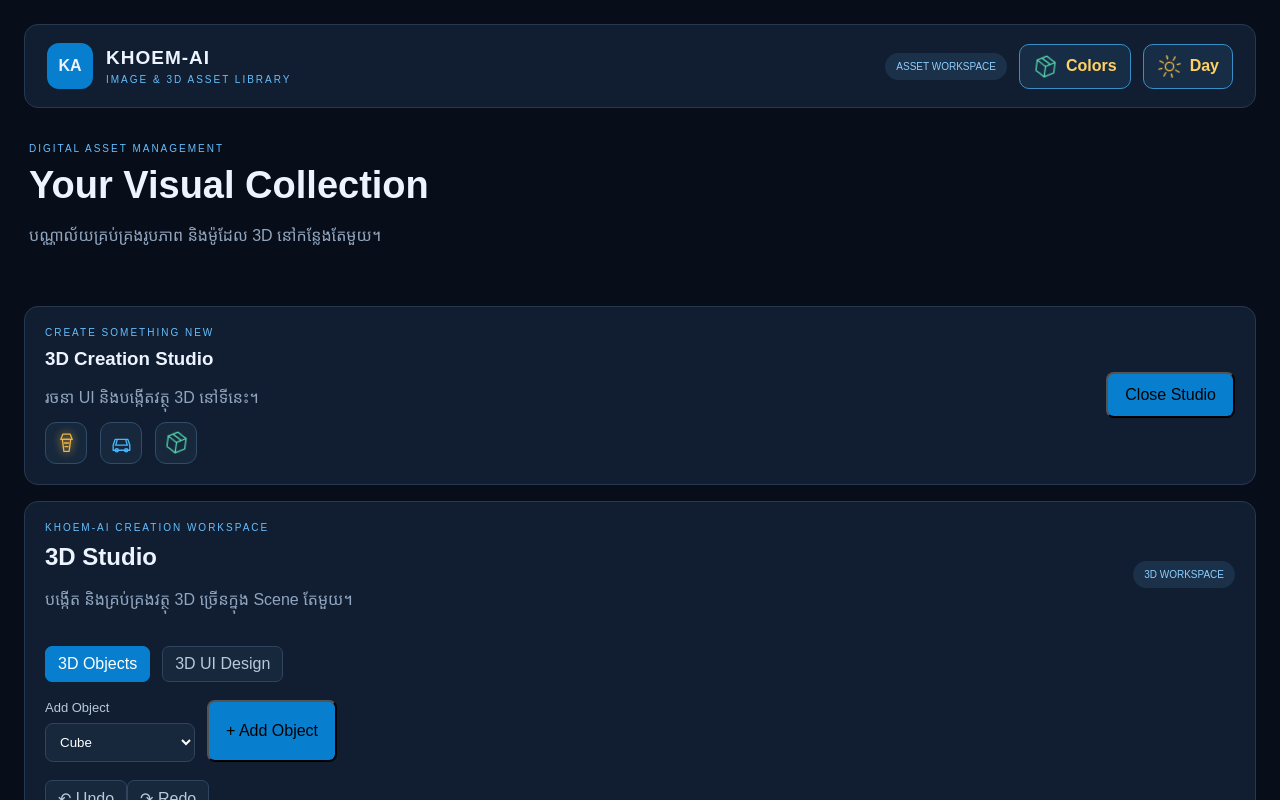
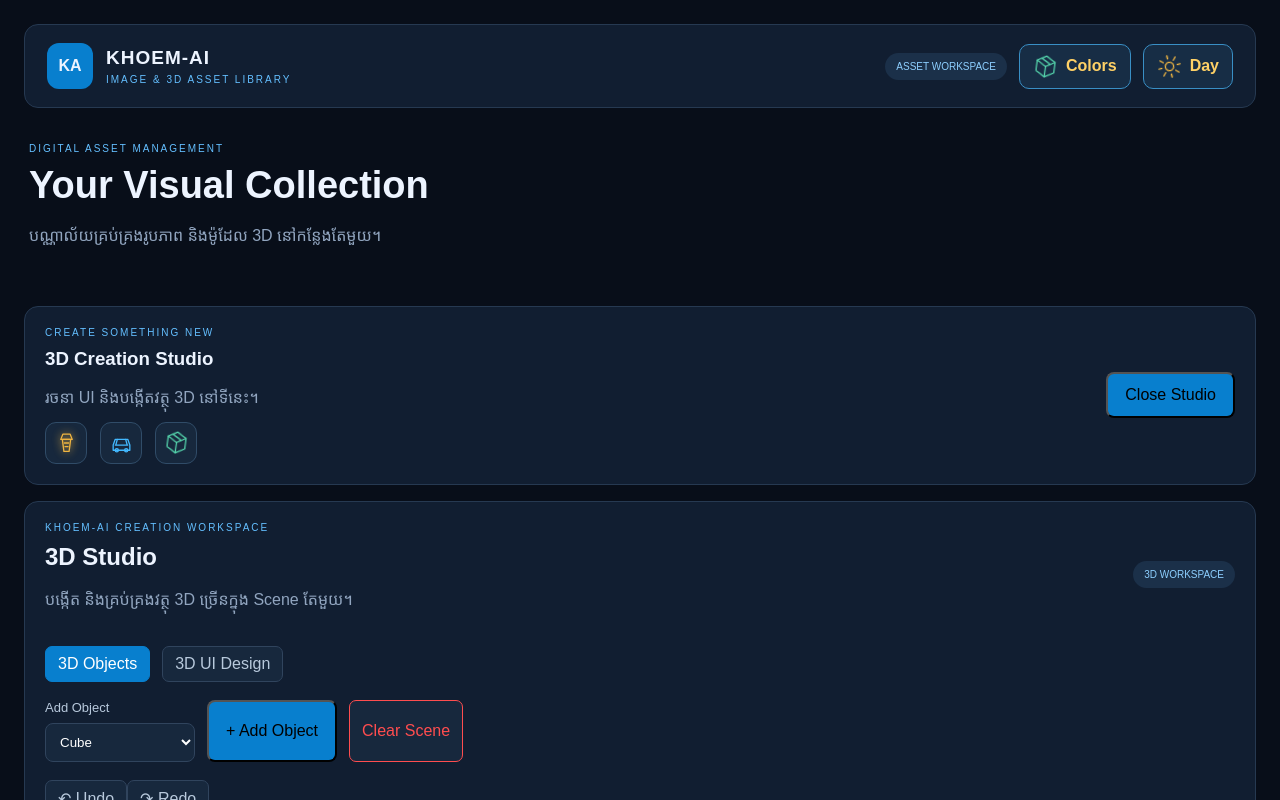
Before and after one commit to KHOEM-AI/MI-K, a React (Vite) app: page / in a window 1280 px wide. Both pictures are taken after a click on the button "Open 3D Studio". Shown: the top 800 px of the page. Built offline with nearby package versions, Linux system fonts and the light colour scheme.

Commit message:
feat(studio3d): add clear scene functionality (Stage 14)
- Add clearScene function with confirmation dialog
- Add Clear Scene button next to Add Object with red styling
- Integrate with Undo/Redo history and autosave

```diff
--- a/src/components/Studio3D.tsx
+++ b/src/components/Studio3D.tsx
@@ -490,6 +490,14 @@ export default function Studio3D({ onAssetSaved }: Studio3DProps) {
     commitObjects(remaining);
     setSelectedId(remaining[remaining.length - 1]?.id ?? null);
     setMessage("បានលុបវត្ថុដែលបានជ្រើស។");
+  }
+
+  function clearScene() {
+    if (!objects.length) return;
+    if (!window.confirm("តើអ្នកពិតជាចង់លុបវត្ថុទាំងអស់ចេញពី Scene មែនទេ?")) return;
+    commitObjects([]);
+    setSelectedId(null);
+    setMessage("បានសម្អាតវត្ថុទាំងអស់ចេញពី Scene។");
   }
 
   function refreshSavedScenes() {
@@ -1034,6 +1042,15 @@ export default function Studio3D({ onAssetSaved }: Studio3DProps) {
             <button type="button" className="upload-button" onClick={addObject}>
               + Add Object
             </button>
+            <button
+              type="button"
+              className="filter"
+              onClick={clearScene}
+              disabled={objects.length === 0}
+              style={{ color: objects.length === 0 ? "inherit" : "#ff4d4f", borderColor: objects.length === 0 ? "inherit" : "#ff4d4f" }}
+            >
+              Clear Scene
+            </button>
           </div>
 
           <div className="studio-history-controls">
```
